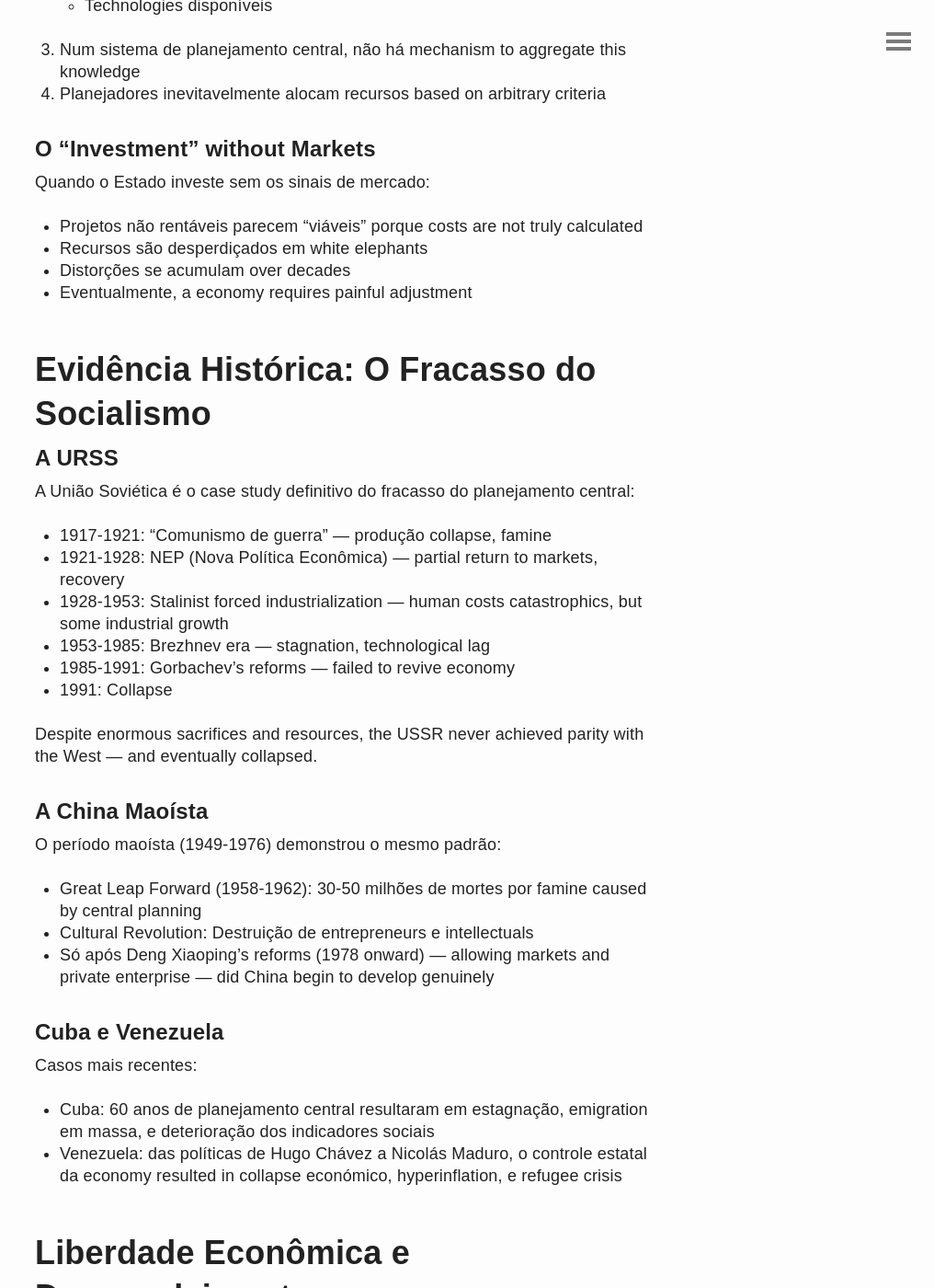
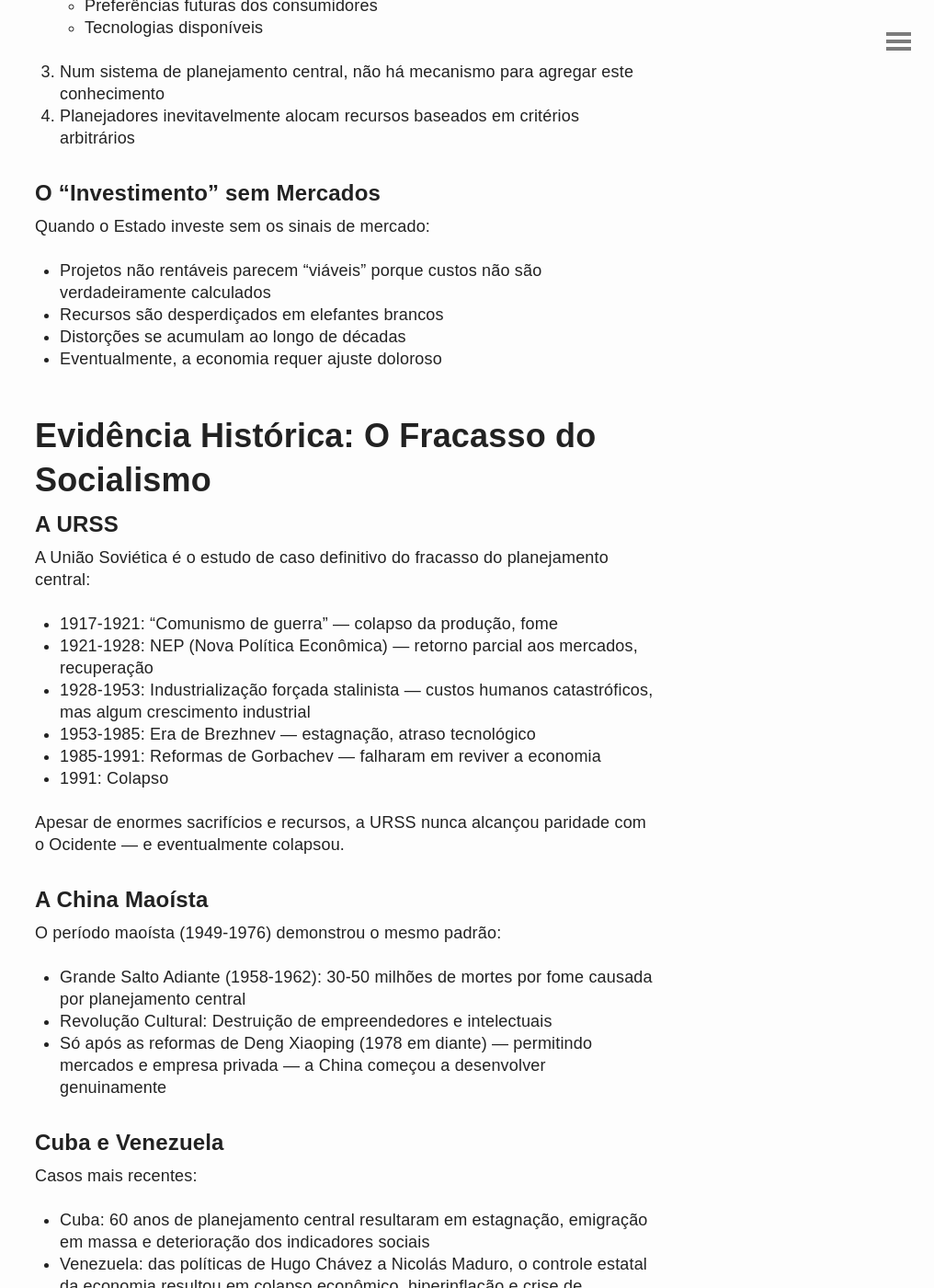
Before and after one commit to albertguedes/albertguedes.github.io, a Jekyll site: the page built from _posts/2016-03-15-desenvolvimento-economico-conceitos.md, in a window 1280 px wide and 1400 px high, scrolled down 2433 px. Shown: the whole window at 92% size, without its empty margins (264-1280 px from the left). Built offline with Jekyll 4.4.1, drawn with Linux system fonts in a browser that asks for light colours; some of the changed text lies outside the part shown.

Commit message:
Fix orthography in desenvolvimento-economico-conceitos.md: rewrite to proper Portuguese

```diff
--- a/_posts/2016-03-15-desenvolvimento-economico-conceitos.md
+++ b/_posts/2016-03-15-desenvolvimento-economico-conceitos.md
@@ -22,121 +22,121 @@ Os manuais de desenvolvimento econômico, seguindo a tradição keynesiana e est
 
 A análise histórica revela um padrão muito diferente:
 
-1. **Coreia do Sul, Taiwan, Hong Kong, Singapura**: Os chamados "Tigres Asiáticos" tiveram sucesso不是因为 de planejamento estatal pesado, but because of relatively free markets, export orientation, e weak property rights protection initially.
-2. **Japão**: O "modelo MITI" é overstated — os setores mais bem-sucedidos (eletrônicos, automóveis) foram os que enfrentaram mais competition internacional.
+1. **Coreia do Sul, Taiwan, Hong Kong, Singapura**: Os chamados "Tigres Asiáticos" tiveram sucesso não por causa de planejamento estatal pesado, mas por causa de mercados relativamente livres, orientação à exportação e fraca proteção de direitos de propriedade inicialmente.
+2. **Japão**: O "modelo MITI" é superestimado — os setores mais bem-sucedidos (eletrônicos, automóveis) foram os que enfrentaram mais competição internacional.
 3. **Brasil**: Décadas de intervencionismo resultaram em estagnação, não desenvolvimento.
 
 ## A Ordem Espontânea do Desenvolvimento
 
 ### Hayek: A Descoberta como Base
 
-Friedrich Hayek argumentou que o desenvolvimento econômico é fundamentalmente about **descoberta e difusão de conhecimento**:
+Friedrich Hayek argumentou que o desenvolvimento econômico é fundamentalmente sobre **descoberta e difusão de conhecimento**:
 
-- Conhecimento prático de producers e entrepreneurs
+- Conhecimento prático de produtores e empreendedores
 - Preferências e valores de consumidores
-- Technologies e processos de produção
+- Tecnologias e processos de produção
 
-Nenhum planejador central pode agregar ou utilizar todo este conhecimento disperso. O mercado, através do sistema de preços, é o mechanism pelo qual este conhecimento é comunicado e coordinates.
+Nenhum planejador central pode agregar ou utilizar todo este conhecimento disperso. O mercado, através do sistema de preços, é o mecanismo pelo qual este conhecimento é comunicado e coordenado.
 
-### Spontaneous Order
+### Ordem Espontânea
 
-A "ordem espontânea" de Hayek — patterns that emerge without planning — explains how development occurs:
+A "ordem espontânea" de Hayek — padrões que emergem sem planejamento — explica como o desenvolvimento ocorre:
 
 1. Especialização emerge naturalmente quando indivíduos podem trocar livremente
-2. Troca leads to greater productivity
-3. Poupança e investimento follow when property rights are protected
-4. Capital accumulation permite production mais roundabout
-5. Innovation accelerates when entrepreneurs can capture profits
+2. Troca leva a maior produtividade
+3. Poupança e investimento seguem quando direitos de propriedade são protegidos
+4. Acumulação de capital permite produção mais indireta
+5. Inovação acelera quando empreendedores podem capturar lucros
 
 ## O Problema de Cálculo no Desenvolvimento
 
-### Mises e o Cálculo Socialist
+### Mises e o Cálculo Socialista
 
-Ludwig von Mises's argument about economic calculation applies with full force to development planning:
+O argumento de Ludwig von Mises sobre cálculo econômico se aplica com força total ao planejamento de desenvolvimento:
 
-1. Para development, recursos devem ser alocados entre uses concorrentes
+1. Para desenvolver, recursos devem ser alocados entre usos concorrentes
 2. Esta alocação requer conhecimento de:
    - Custos de oportunidade dos recursos
    - Preferências futuras dos consumidores
-   - Technologies disponíveis
-3. Num sistema de planejamento central, não há mechanism to aggregate this knowledge
-4. Planejadores inevitavelmente alocam recursos based on arbitrary criteria
+   - Tecnologias disponíveis
+3. Num sistema de planejamento central, não há mecanismo para agregar este conhecimento
+4. Planejadores inevitavelmente alocam recursos baseados em critérios arbitrários
 
-### O "Investment" without Markets
+### O "Investimento" sem Mercados
 
 Quando o Estado investe sem os sinais de mercado:
-- Projetos não rentáveis parecem "viáveis" porque costs are not truly calculated
-- Recursos são desperdiçados em white elephants
-- Distorções se acumulam over decades
-- Eventualmente, a economy requires painful adjustment
+- Projetos não rentáveis parecem "viáveis" porque custos não são verdadeiramente calculados
+- Recursos são desperdiçados em elefantes brancos
+- Distorções se acumulam ao longo de décadas
+- Eventualmente, a economia requer ajuste doloroso
 
 ## Evidência Histórica: O Fracasso do Socialismo
 
 ### A URSS
 
-A União Soviética é o case study definitivo do fracasso do planejamento central:
+A União Soviética é o estudo de caso definitivo do fracasso do planejamento central:
 
-- 1917-1921: "Comunismo de guerra" — produção collapse, famine
-- 1921-1928: NEP (Nova Política Econômica) — partial return to markets, recovery
-- 1928-1953: Stalinist forced industrialization — human costs catastrophics, but some industrial growth
-- 1953-1985: Brezhnev era — stagnation, technological lag
-- 1985-1991: Gorbachev's reforms — failed to revive economy
-- 1991: Collapse
+- 1917-1921: "Comunismo de guerra" — colapso da produção, fome
+- 1921-1928: NEP (Nova Política Econômica) — retorno parcial aos mercados, recuperação
+- 1928-1953: Industrialização forçada stalinista — custos humanos catastróficos, mas algum crescimento industrial
+- 1953-1985: Era de Brezhnev — estagnação, atraso tecnológico
+- 1985-1991: Reformas de Gorbachev — falharam em reviver a economia
+- 1991: Colapso
 
-Despite enormous sacrifices and resources, the USSR never achieved parity with the West — and eventually collapsed.
+Apesar de enormes sacrifícios e recursos, a URSS nunca alcançou paridade com o Ocidente — e eventualmente colapsou.
 
 ### A China Maoísta
 
 O período maoísta (1949-1976) demonstrou o mesmo padrão:
-- Great Leap Forward (1958-1962): 30-50 milhões de mortes por famine caused by central planning
-- Cultural Revolution: Destruição de entrepreneurs e intellectuals
-- Só após Deng Xiaoping's reforms (1978 onward) — allowing markets and private enterprise — did China begin to develop genuinely
+- Grande Salto Adiante (1958-1962): 30-50 milhões de mortes por fome causada por planejamento central
+- Revolução Cultural: Destruição de empreendedores e intelectuais
+- Só após as reformas de Deng Xiaoping (1978 em diante) — permitindo mercados e empresa privada — a China começou a desenvolver genuinamente
 
 ### Cuba e Venezuela
 
 Casos mais recentes:
-- Cuba: 60 anos de planejamento central resultaram em estagnação, emigration em massa, e deterioração dos indicadores sociais
-- Venezuela: das políticas de Hugo Chávez a Nicolás Maduro, o controle estatal da economy resulted in collapse económico, hyperinflation, e refugee crisis
+- Cuba: 60 anos de planejamento central resultaram em estagnação, emigração em massa e deterioração dos indicadores sociais
+- Venezuela: das políticas de Hugo Chávez a Nicolás Maduro, o controle estatal da economia resultou em colapso econômico, hiperinflação e crise de refugiados
 
 ## Liberdade Econômica e Desenvolvimento
 
 ### O Índice de Liberdade Econômica
 
-The Heritage Foundation's Index of Economic Freedom consistently shows correlation entre:
-- Greater economic freedom
-- Higher per capita incomes
-- Faster economic growth
-- Better social indicators
+O Índice de Liberdade Econômica da Heritage Foundation consistentemente mostra correlação entre:
+- Maior liberdade econômica
+- Maiores rendas per capita
+- Crescimento econômico mais rápido
+- Melhores indicadores sociais
 
 ### Os Tigres Asiáticos Revisitados
 
-Hong Kong é consistentemente rated as the world's freest economy — e tem o highest per capita income na Ásia.
+Hong Kong é consistentemente classificado como a economia mais livre do mundo — e tem a maior renda per capita na Ásia.
 
-Singapura, apesar de ter mais interventionismo que Hong Kong, still maintains relatively free markets, especially compared to its neighbors.
+Singapura, apesar de ter mais intervencionismo que Hong Kong, ainda mantém mercados relativamente livres, especialmente comparados a seus vizinhos.
 
-Taiwan permite private enterprise e free trade, while Korea transitioned from heavy state direction (which failed) to more market-oriented policies with better results.
+Taiwan permite empresa privada e livre comércio, enquanto a Coreia transitou de direção estatal pesada (que falhou) para políticas mais orientadas ao mercado com melhores resultados.
 
 ## O Papel do Estado na Perspectiva Austríaca
 
 ### Propriedade e Defesa
 
-Os austríacos não são "anarcocapitalistas" (apesar de Rothbard's later work). Reconhecem que:
+Os austríacos não são "anarcocapitalistas" (apesar do trabalho posterior de Rothbard). Reconhecem que:
 - Estado deve proteger direitos de propriedade
 - Estado deve fazer cumprir contratos
-- Estado deve prover judiciary para resolver disputas
+- Estado deve prover judiciário para resolver disputas
 
 ### Por que Isto é Suficiente
 
 Se o Estado:
-1. Não confiscar propriedade private
-2. Não регуamente entry into markets
+1. Não confiscar propriedade privada
+2. Não регуamente entrada em mercados
 3. Não controlar preços
-4. Não emitir moeda inflationary
+4. Não emitir moeda inflacionária
 
 Então:
 - Indivíduos podem negociar livremente
 - Preços refletirão escassez relativa
-- lucros e perdas disciplinarão investimentos
+- Lucros e perdas disciplinarão investimentos
 - Desenvolvimento emergirá espontaneamente
 
 ## A Armadilha da Industrialização "Forçada"
@@ -144,25 +144,25 @@ Então:
 ### O Argumento Protecionista
 
 Os defensores de industrialização por proteção argumentam que:
-- Países ricos têm barriers to entry for developing countries
-- "Infant industry" precisa de protection para competir
-- Developed countries also protected their industries when they were developing
+- Países ricos têm barreiras à entrada para países em desenvolvimento
+- "Indústria infantil" precisa de proteção para competir
+- Países desenvolvidos também protegeram suas indústrias quando estavam se desenvolvendo
 
 ### A Resposta Austríaca
 
-1. **Padrão-ouro dos EUA**: Os EUA foram a maior economy do mundo no século XIX com virtually notariff protection — free trade foi crucial for their development
+1. **Padrão-ouro dos EUA**: Os EUA foram a maior economia do mundo no século XIX com virtualmente nenhuma tarifa de proteção — livre comércio foi crucial para seu desenvolvimento
 
-2. **O custo da proteção**: Cada year de proteção é um year a mais em que consumers pagam mais por goods que poderiam comprar cheaper internationally
+2. **O custo da proteção**: Cada ano de proteção é um ano a mais em que consumidores pagam mais por bens que poderiam comprar mais barato internacionalmente
 
-3. **A armadilha**: Industries que são protected never become competitive — elas lobbying for more protection indefinitely
+3. **A armadilha**: Indústrias que são protegidas nunca se tornam competitivas — elas lobby por mais proteção indefinidamente
 
-4. **O Chile provou o contrário**: Após as reformas de livre mercado dos Chicago Boys, Chile became the most developed country in Latin America without following the import substitution model
+4. **O Chile provou o contrário**: Após as reformas de livre mercado dos Chicago Boys, o Chile se tornou o país mais desenvolvido da América Latina sem seguir o modelo de substituição de importações
 
 ## A Nova Zelândia: Um Experimento Natural
 
 ### As Reformas dos Anos 1980
 
-A Nova Zelândia, nos anos 1980, implemented radical market reforms:
+A Nova Zelândia, nos anos 1980, implementou reformas radicais de mercado:
 - Privatização de empresas estatais
 - Remoção de barreiras ao comércio
 - Desregulação de mercados financeiros
@@ -170,10 +170,10 @@ A Nova Zelândia, nos anos 1980, implemented radical market reforms:
 
 ### Os Resultados
 
-- Initial turbulence due to abrupt adjustment
-- Subsequently, sustained economic growth
-- Significant improvement in living standards
-- Most developed economy in Oceania
+- Turbulência inicial devido a ajuste abrupto
+- Subsequentemente, crescimento econômico sustentado
+- Melhora significativa nos padrões de vida
+- Economia mais desenvolvida da Oceania
 
 ## Lições para o Brasil
 
@@ -185,26 +185,26 @@ O "milagre brasileiro" dos anos 1970 foi baseado em:
 - Empresas estatais
 - Industrialização forçada
 
-O resultado inevitável foi a crise da dívida, "década perdida" de estagnação, e a hiperinflação dos anos 1980.
+O resultado inevitável foi a crise da dívida, "década perdida" de estagnação e a hiperinflação dos anos 1980.
 
 ### O "Boom" Recente
 
 O crescimento brasileiro dos anos 2000 foi baseado em:
 - Boom de commodities (soja, minério, petróleo)
-- Consumo governamental financed by debt
+- Consumo governamental financiado por dívida
 - Expansão creditícia (moeda)
 - Demanda interna artificial
 
-Quando as commodities caíram e o crédito secou, a economy returned to stagnation.
+Quando as commodities caíram e o crédito secou, a economia retornou à estagnação.
 
 ### O Que Funcionaria
 
-Para desenvolver-se genuinely, o Brasil precisaria:
+Para desenvolver-se genuinamente, o Brasil precisaria:
 1. **Direitos de propriedade mais seguros**
-2. **Menos regulation** que阻碍 new entrants
-3. **Abertura comercial** que permita competition
+2. **Menos regulação** que atrapalha novos entrantes
+3. **Abertura comercial** que permita competição
 4. **Estabilidade monetária** que permita planejamento de longo prazo
-5. **Menor carga tributária** que não penalize production
+5. **Menor carga tributária** que não penalize produção
 
 ## Conclusão
 
@@ -236,4 +236,4 @@ A Escola Austríaca nos oferece não apenas a critique do intervencionismo, mas
 - Hazlitt, H. *Economics in One Lesson*. Crown Publishers, 1946.
 - Anderson, T. L. & Hill, P. J. *The Not So Wild, Wild West*. Stanford University Press, 2004.
 - Gwartney, J., Lawson, R. & Norton, S. *Economic Freedom of the World*. Fraser Institute.
-- Scully, G. W. *The Institutional Framework and Economic Development*. *Journal of Political Economy*, 1988.
+- Scully, G. W. "The Institutional Framework and Economic Development". *Journal of Political Economy*, 1988.
```
Also changed, not shown: other parts of _posts/2016-03-15-desenvolvimento-economico-conceitos.md (+2 -2 lines).
